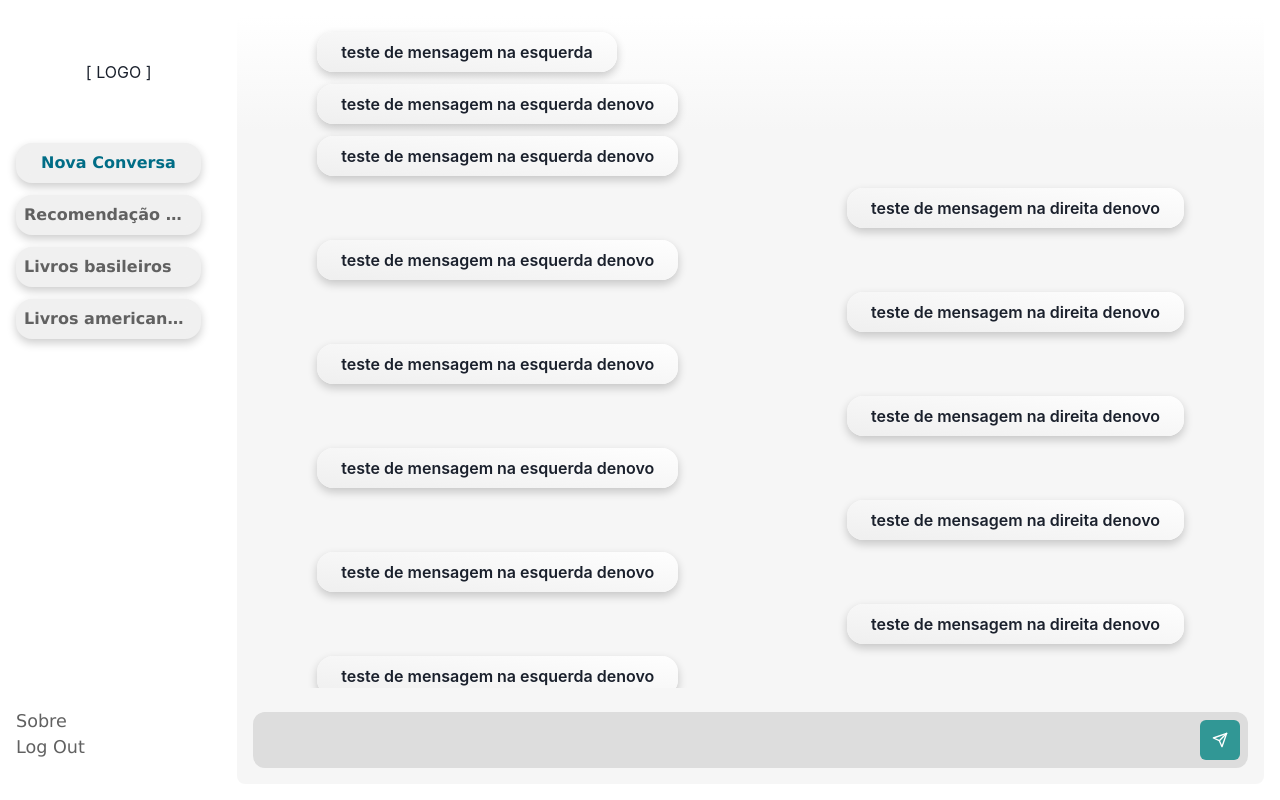
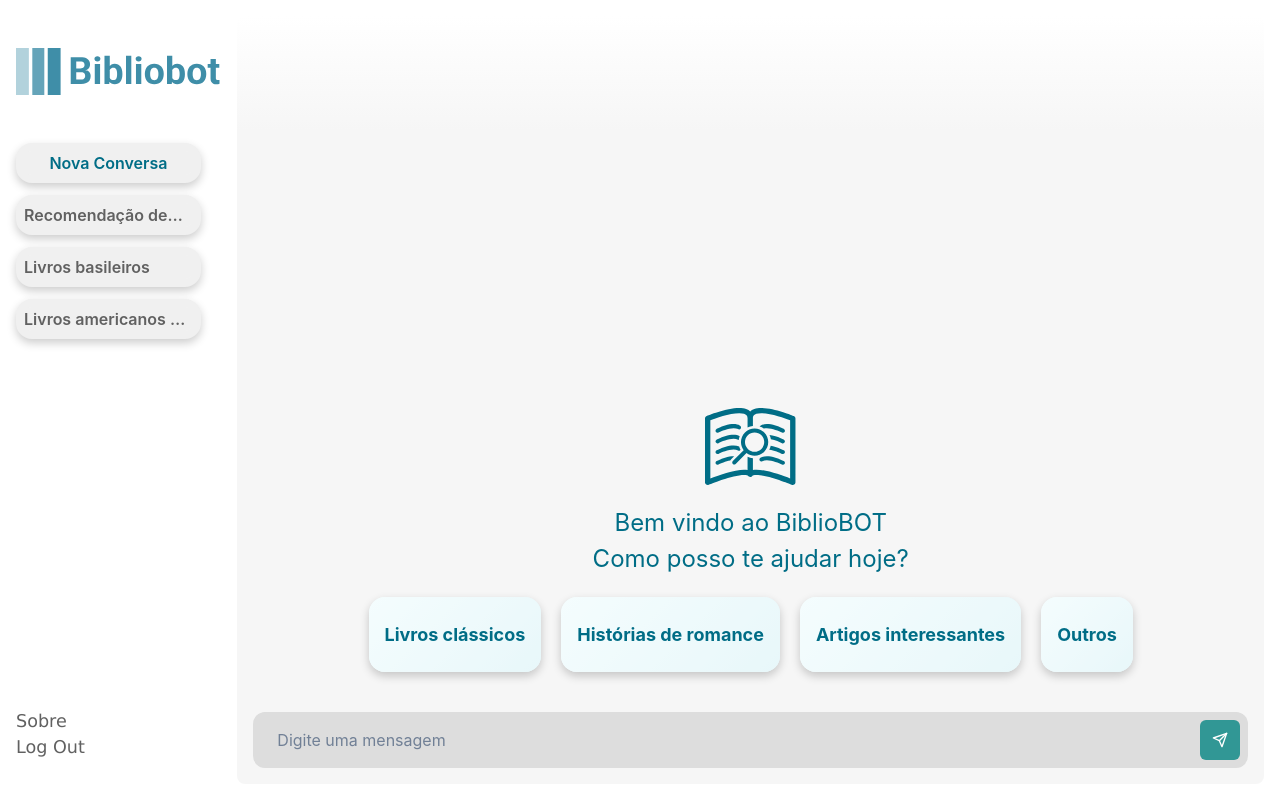
Before and after one commit to books4u-tcc/frontend, a React (Vite) app: page / in a window 1280 px wide. Built offline with nearby package versions, Linux system fonts and the light colour scheme.

Commit message:
feat: chat mock

```diff
--- a/src/components/chat/chat-container.tsx
+++ b/src/components/chat/chat-container.tsx
@@ -1,16 +1,31 @@
 import { Flex } from "@chakra-ui/react";
 import { ReactNode } from "react";
+import { ChatConversation } from "./chat-conversation";
+import Promptbar from "./promptbar";
 
-export interface ChatContainerProps {
-  children?: ReactNode
+export function ChatContainer() {
+  return (
+    <Flex
+      direction="column"
+      w="100%"
+      h="100%"
+      m="0 auto 0 auto"
+      minW="600px"
+      borderRadius="lg"
+      bg="linear-gradient( #F6F6F600 0%, #F6F6F6 15%)"
+    >
+      <Flex
+        flex={1}
+        w="100%"
+        gap={3}
+        direction="column"
+        padding="1rem 5rem 1rem 5rem"
+        overflowY="auto"
+      >
+        <ChatConversation />
+      </Flex>
+
+      <Promptbar />
+    </Flex>
+  );
 }
-
-export function ChatContainer({ children }: ChatContainerProps) {
-  return (
-    <Flex direction="column" w="100%" h="100%" m="0 auto 0 auto" minW="600px" borderRadius="lg" bg="linear-gradient( #F6F6F600 0%, #F6F6F6 15%)">
-
-        {children}
-
-    </Flex>
-  )
-}
--- /dev/null
+++ b/src/components/chat/chat-context.tsx
@@ -0,0 +1,30 @@
+import { createContext, MutableRefObject, ReactNode, RefObject, useContext, useRef } from "react"
+
+export interface IChatContext {
+  promptRef?: MutableRefObject<HTMLInputElement | null>
+  focusPromptInput(): void
+}
+
+const Context = createContext<IChatContext>({} as IChatContext)
+
+// eslint-disable-next-line react-refresh/only-export-components
+export const useChatContext = () => useContext(Context)
+
+export function ChatContextProvider(props: { children?: ReactNode }) {
+  // valores
+  const promptRef = useRef<HTMLInputElement>(null)
+
+  function focusPromptInput () {
+    promptRef.current?.focus()
+  }
+
+  // objeto do provider
+  const value = {
+    promptRef,
+    focusPromptInput
+  } satisfies IChatContext
+
+  return <Context.Provider value={value}>
+    {props.children}
+  </Context.Provider>
+}
--- a/src/components/chat/chat-conversation.tsx
+++ b/src/components/chat/chat-conversation.tsx
@@ -1,24 +1,20 @@
-import { Box, Flex } from "@chakra-ui/react";
 import { ChatBox } from "./chatbox";
+import { useChatStore } from "./chat-store";
+import { Fragment } from "react";
+import { Onboarding } from "./onboarding";
 
 export function ChatConversation() {
+  const messages = useChatStore((s) => s.messages);
+
+  if (!messages.length) {
+    return <Onboarding />
+  }
+
   return (
-    <Flex flex={1} w="100%" gap={3} direction="column" padding="1rem 5rem 1rem 5rem" overflowY="auto">
-      <ChatBox position="left">teste de mensagem na esquerda</ChatBox>
-      <ChatBox position="left">teste de mensagem na esquerda denovo</ChatBox>
-
-      {
-        new Array(10).fill(1).map(() =>[
-          <ChatBox position="left">teste de mensagem na esquerda denovo</ChatBox>,
-          <ChatBox position="right">teste de mensagem na direita denovo</ChatBox>
-        ])
-      }
-
-      <ChatBox>teste de mensagem na direita</ChatBox>
-      <ChatBox>msg de loading:</ChatBox>
-      <ChatBox state="loading" position="left" />
-      <ChatBox>msg de erro:</ChatBox>
-      <ChatBox state="error" position="left" />
-    </Flex>
+    <Fragment>
+      {messages.map((msg, index) => (
+        <ChatBox key={index} {...msg} />
+      ))}
+    </Fragment>
   );
 }
--- a/src/components/chat/chat-store.ts
+++ b/src/components/chat/chat-store.ts
@@ -1,9 +1,54 @@
-import { createStore } from "zustand";
+import { create } from "zustand";
+import { ChatboxProps } from "./chatbox";
+import { mockedMessages, usedMessages } from "./mock-messages";
+import { wait } from "../../utils";
+
+interface MessageItem extends ChatboxProps {}
 
 export interface ChatConversationStore {
-  threadId: string
+  messages: MessageItem[]
 }
 
-export const useChatStore = createStore<ChatConversationStore>((set) => ({
+export const useChatStore = create<ChatConversationStore>((set) => ({
+  messages: []
+}))
 
-}))
+const { setState, getState } = useChatStore
+
+export const chatStoreActions = {
+  addMessage(msg: MessageItem) {
+    setState(store => ({
+      messages: [...store.messages, msg]
+    }))
+  },
+
+  editLastMessage(updates: Partial<MessageItem>) {
+    const lastMessage = getState().messages.slice(-1)[0]
+    const newMessage = {
+      ...lastMessage,
+      ...updates
+    }
+    setState(store => ({
+      messages: [...store.messages.slice(0, -1), newMessage]
+    }))
+  },
+
+  async sendMessage(msg: string) {
+    this.addMessage({
+      children: msg,
+      position: 'right'
+    })
+    this.addMessage({
+      state: 'loading',
+      position: 'left'
+    })
+    const nextResponseMessage = mockedMessages[usedMessages.value++]
+
+    await wait(300)
+
+    this.editLastMessage({
+      state: 'normal',
+      children: nextResponseMessage ?? 'Não tenho mais o que dizer'
+    })
+  }
+}
--- /dev/null
+++ b/src/components/chat/mock-messages.ts
@@ -0,0 +1,8 @@
+export const usedMessages = {
+  value: 0
+}
+
+export const mockedMessages = [
+  "Ok, me diga mais sobre o que você quer",
+  "Ótimo, tenho algumas sugestões"
+]
--- /dev/null
+++ b/src/components/chat/onboarding.tsx
@@ -0,0 +1,49 @@
+import { Flex, Text } from "@chakra-ui/react";
+import bookSearchIcon from "../../assets/icons/book-search.svg";
+import { SuggestionCard } from "./suggestion-card";
+import { chatStoreActions } from "./chat-store";
+import { useChatContext } from "./chat-context";
+
+export function Onboarding() {
+  const { focusPromptInput } = useChatContext()
+
+  function startSuggestion(message: string) {
+    chatStoreActions.sendMessage(message);
+  }
+
+  return (
+    <Flex
+      direction="column"
+      justifyContent="flex-end"
+      w="100%"
+      h="100%"
+      alignItems="center"
+      gap={5}
+    >
+      <img src={bookSearchIcon} />
+      <Text align="center" color="brand" fontSize="x-large">
+        <p>Bem vindo ao BiblioBOT</p>
+        <p>Como posso te ajudar hoje?</p>
+      </Text>
+
+      <Flex gap={5}>
+        <SuggestionCard
+          onClick={() => startSuggestion("Me recomende livros clássicos")}
+        >
+          Livros clássicos
+        </SuggestionCard>
+        <SuggestionCard
+          onClick={() => startSuggestion("Me recomende histórias de romance")}
+        >
+          Histórias de romance
+        </SuggestionCard>
+        <SuggestionCard
+          onClick={() => startSuggestion("Me recomende artigos interessantes")}
+        >
+          Artigos interessantes
+        </SuggestionCard>
+        <SuggestionCard onClick={focusPromptInput}>Outros</SuggestionCard>
+      </Flex>
+    </Flex>
+  );
+}
--- a/src/components/chat/promptbar.tsx
+++ b/src/components/chat/promptbar.tsx
@@ -7,35 +7,70 @@ import {
   InputRightAddon,
 } from "@chakra-ui/react";
 import { FiSend } from "react-icons/fi";
+import { useChatContext } from "./chat-context";
+import { FormEvent } from "react";
+import { chatStoreActions } from "./chat-store";
 
 export default function Promptbar() {
+  const { promptRef } = useChatContext();
+
+  function handleSubmit(event: FormEvent<HTMLFormElement>) {
+    event.preventDefault();
+    const message = event.currentTarget["message-input"].value as string;
+
+    if (!message?.trim()) return
+
+    chatStoreActions.sendMessage(message);
+    if (promptRef?.current) {
+      promptRef.current.value = ''
+    }
+  }
+
   return (
+    <form onSubmit={handleSubmit}>
       <Flex w="100%" p={4} pt={6}>
         <Flex
+          display="flex"
           bgColor="#DDDDDD"
           h="fit-content"
           p={2}
           borderRadius="xl"
           w="100%"
           gap={2}
-        transitionProperty="all"
+          transitionProperty="bgColor"
           transitionDuration="normal"
           _hover={{
-            bgColor: '#d1d1d1'
+            bgColor: "#d1d1d1",
+          }}
+          __css={{
+            "&:has(input:focus)": {
+              bgColor: "#d1d1d1",
+              outlineWidth: "2px",
+              outlineStyle: "solid",
+              outlineColor: "brand",
+            },
           }}
         >
           <Input
             flex={1}
+            ref={promptRef}
             bgColor="transparent"
             border="none"
+            placeholder="Digite uma mensagem"
             _focusVisible={{
               border: "none",
               outline: "none",
             }}
+            name="message-input"
           />
-        <IconButton aria-label="Enviar" colorScheme="teal" icon={<FiSend />} />
-
+          <IconButton
+            type="submit"
+            aria-label="Enviar"
+            colorScheme="teal"
+            icon={<FiSend />}
+          />
         </Flex>
       </Flex>
+    </form>
   );
 }
--- /dev/null
+++ b/src/components/chat/suggestion-card.tsx
@@ -0,0 +1,51 @@
+import { Box, Flex, Text } from "@chakra-ui/react";
+import { ReactNode } from "react";
+
+export interface SuggestionCardProps {
+  children?: ReactNode;
+  icon?: ReactNode;
+  onClick?: () => void
+}
+
+export function SuggestionCard({ children, icon, onClick }: SuggestionCardProps) {
+  return (
+    <Flex
+      as="button"
+      onClick={onClick}
+      bg="brandGradientHover"
+      shadow="default"
+      borderRadius="2xl"
+      px={4}
+      py={6}
+      overflow="hidden"
+      position="relative"
+      transitionProperty="all"
+      transitionDuration="normal"
+      _hover={{
+        shadow: "defaultHovered",
+        "& .suggestion-background": {
+          bg: "transparent",
+        },
+      }}
+    >
+      {/* background */}
+      <Box
+        transitionProperty="all"
+        transitionDuration="normal"
+        bg="whiteAlpha.600"
+        position="absolute"
+        left={0}
+        top={0}
+        w="100%"
+        h="100%"
+        zIndex={1}
+        className="suggestion-background"
+      />
+
+      <Box zIndex={10}>{icon}</Box>
+      <Text zIndex={10} color="brand" fontWeight="bold" fontSize="large">
+        {children}
+      </Text>
+    </Flex>
+  );
+}
--- a/src/components/sidebar/Sidebar.tsx
+++ b/src/components/sidebar/Sidebar.tsx
@@ -1,4 +1,5 @@
 import { Flex, List, ListItem } from "@chakra-ui/react";
+import logoBig from '../../assets/logo-big.svg'
 
 export default function Sidebar() {
   return (
@@ -17,13 +18,11 @@ export default function Sidebar() {
         alignItems="center"
         justifyContent="center"
       >
-        {'[ LOGO ]'}
-        {/* <img src={logo}></img> */}
+        <img src={logoBig}></img>
       </Flex>
       <Flex h="75%" minH="100px">
         <List
           w="90%"
-          fontFamily="Verdana, Geneva, sans-serif"
           fontSize="100%"
           spacing={3}
           mt="1rem"
--- a/src/pages/Home.tsx
+++ b/src/pages/Home.tsx
@@ -1,22 +1,19 @@
 import { Flex } from "@chakra-ui/react";
 import { ChatContainer } from "../components/chat/chat-container";
-import { ChatBox } from "../components/chat/chatbox";
 import Sidebar from "../components/sidebar/Sidebar";
-import Promptbar from "../components/chat/promptbar";
-import { ChatConversation } from "../components/chat/chat-conversation";
+import { ChatContextProvider } from "../components/chat/chat-context";
 
 export function Home() {
-  return <div>
-    <Flex h="100vh" p="1rem">
-      <Sidebar/>
-      <Flex w="100%" direction="column">
-        <ChatContainer>
-          <ChatConversation />
-
-          <Promptbar/>
-        </ChatContainer>
-
+  return (
+    <div>
+      <Flex h="100vh" p="1rem">
+        <Sidebar />
+        <Flex w="100%" direction="column">
+          <ChatContextProvider>
+            <ChatContainer />
+          </ChatContextProvider>
+        </Flex>
       </Flex>
-    </Flex>
-  </div>
+    </div>
+  );
 }
--- a/src/theme.ts
+++ b/src/theme.ts
@@ -6,10 +6,18 @@ const config: ThemeConfig = {
 }
 
 const shadows = {
-  default: '0px 4px 10px 0px rgba(0, 0, 0, 0.2)'
+  default: '0px 4px 10px 0px rgba(0, 0, 0, 0.2)',
+  defaultHovered: '0px 5px 13px 0px rgba(0, 0, 0, 0.25)'
+}
+
+const colors = {
+  brand: "#006D86",
+  brandGradient: "linear-gradient(-45deg, #fff 0%, #EAF5F7 100%)",
+  brandGradientHover: "linear-gradient(-45deg, #d2eff4 0%, #eafafc 100%)"
 }
 
 export const appTheme = extendTheme({
   config,
-  shadows
+  shadows,
+  colors
 })
--- /dev/null
+++ b/src/utils/index.ts
@@ -0,0 +1,3 @@
+export function wait(ms: number) {
+  return new Promise(resolve => setTimeout(resolve, ms))
+}
```
Also changed, not shown: src/assets/icons/book-search.svg (added), src/assets/logo-big.svg (added). Lines whose indentation alone changed are shown as unchanged.
